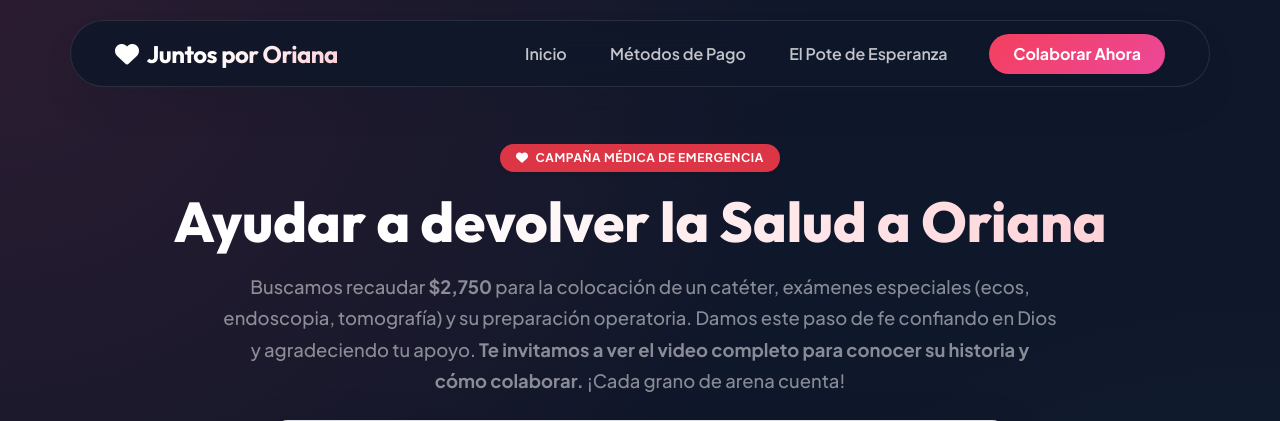
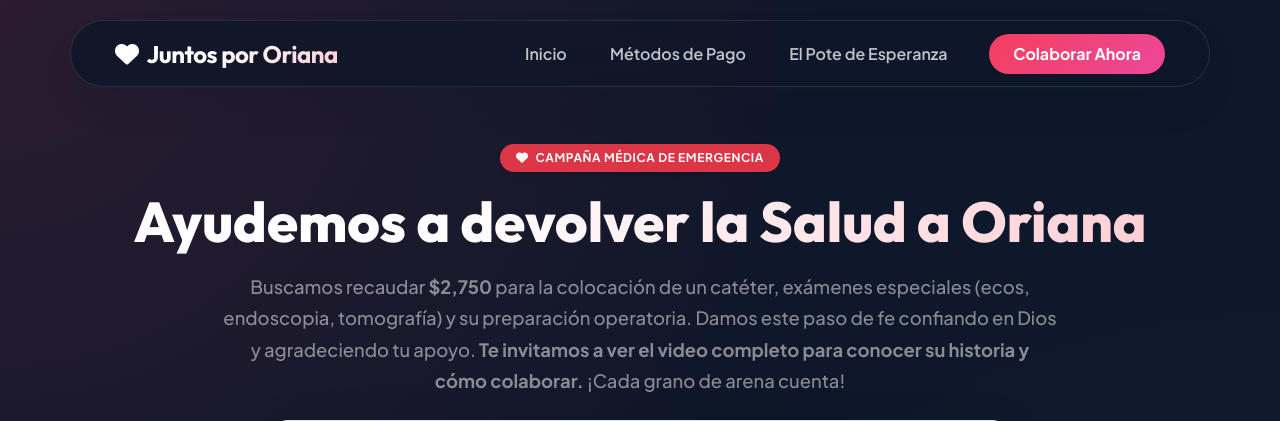
Before and after one commit to blancowilson/juntospororiana, a FastAPI app: page / in a window 1280 px wide. Shown: the top 421 px of the page. Run offline with FastAPI, Linux system fonts and the light colour scheme; data that the repository does not hold is empty; some libraries are stand-ins or nearby versions.

Commit message:
Texto hero: cambiar 'Ayudar' por 'Ayudemos'

```diff
--- a/index_static.html
+++ b/index_static.html
@@ -62,7 +62,7 @@
             <div class="badge bg-danger rounded-pill px-3 py-2 mb-3 text-uppercase fw-bold shadow-sm" style="font-size: 0.75rem; letter-spacing: 0.05em;">
                 <i class="fa-solid fa-heart me-1"></i> Campaña Médica de Emergencia
             </div>
-            <h1 class="display-4 fw-extrabold hero-title mb-3">Ayudar a devolver la Salud a Oriana</h1>
+            <h1 class="display-4 fw-extrabold hero-title mb-3">Ayudemos a devolver la Salud a Oriana</h1>
             <p class="lead mb-4 max-w-xl mx-auto px-2 text-white-50" style="font-size: 1.15rem; line-height: 1.7; font-weight: 500; max-width: 850px;">
                 Buscamos recaudar <strong>$2,750</strong> para la colocación de un catéter, exámenes especiales (ecos, endoscopia, tomografía) y su preparación operatoria. Damos este paso de fe confiando en Dios y agradeciendo tu apoyo. <strong>Te invitamos a ver el video completo para conocer su historia y cómo colaborar.</strong> ¡Cada grano de arena cuenta!
             </p>
--- a/templates/index.html
+++ b/templates/index.html
@@ -48,7 +48,7 @@
             <div class="badge bg-danger rounded-pill px-3 py-2 mb-3 text-uppercase fw-bold shadow-sm" style="font-size: 0.75rem; letter-spacing: 0.05em;">
                 <i class="fa-solid fa-heart me-1"></i> Campaña Médica de Emergencia
             </div>
-            <h1 class="display-4 fw-extrabold hero-title mb-3">Ayudar a devolver la Salud a Oriana</h1>
+            <h1 class="display-4 fw-extrabold hero-title mb-3">Ayudemos a devolver la Salud a Oriana</h1>
             <p class="lead mb-4 max-w-xl mx-auto px-2 text-white-50" style="font-size: 1.15rem; line-height: 1.7; font-weight: 500; max-width: 850px;">
                 Buscamos recaudar <strong>$2,750</strong> para la colocación de un catéter, exámenes especiales (ecos, endoscopia, tomografía) y su preparación operatoria. Damos este paso de fe confiando en Dios y agradeciendo tu apoyo. <strong>Te invitamos a ver el video completo para conocer su historia y cómo colaborar.</strong> ¡Cada grano de arena cuenta!
             </p>
```
